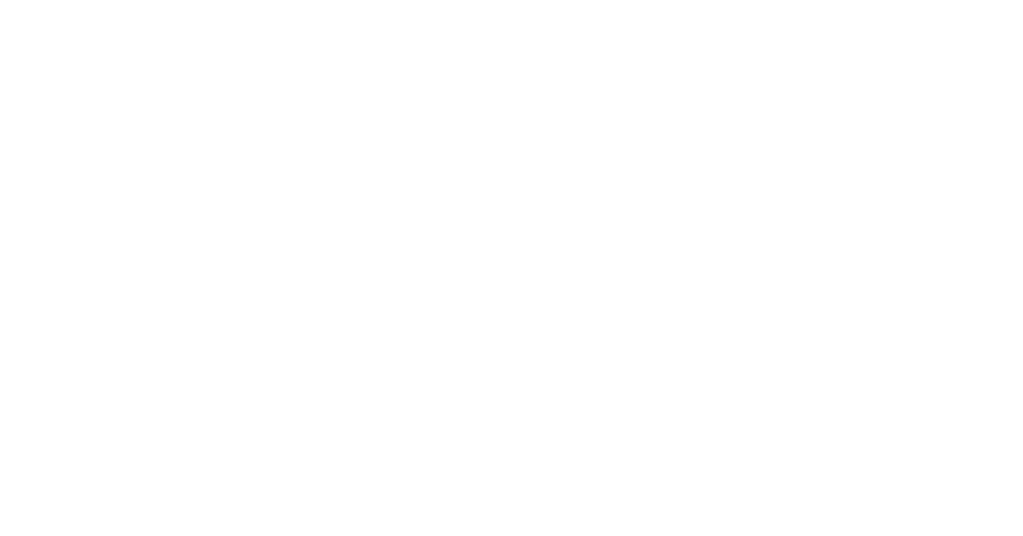
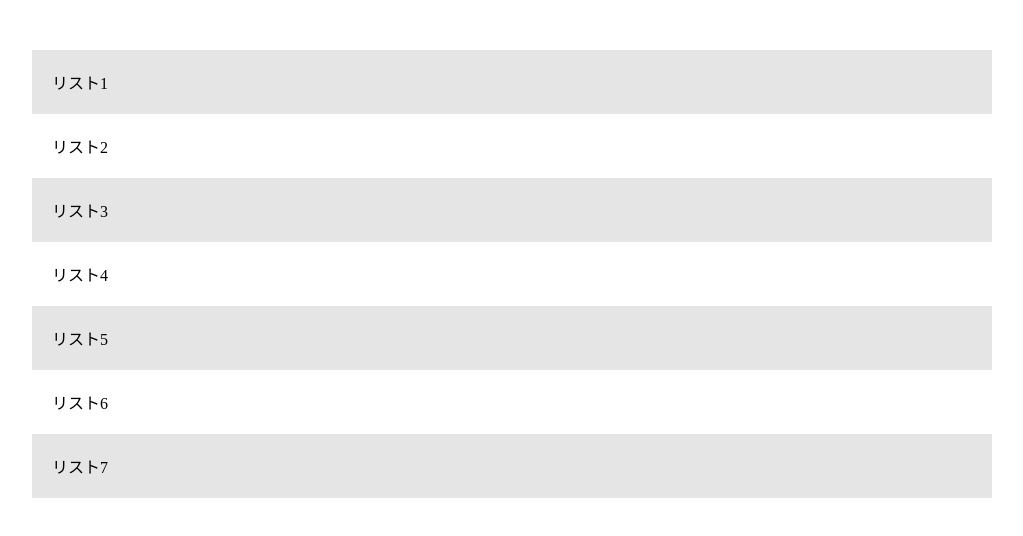
Before and after one commit to YutoSekiguchi-infratop/html-css-chapter8, a plain HTML site: page index.html in a window 1280 px wide. Shown: the whole page, without its empty margins (128-1151 px from the left). Drawn offline with Linux system fonts and the light colour scheme.

Commit message:
[Add]listの作成

```diff
--- a/index.html
+++ b/index.html
@@ -6,6 +6,16 @@
   <title>演習問題</title>
 </head>
 <body>
-
+  <div class="list-box">
+    <ul class="list">
+      <li class="list-item">リスト1</li>
+      <li class="list-item">リスト2</li>
+      <li class="list-item">リスト3</li>
+      <li class="list-item">リスト4</li>
+      <li class="list-item">リスト5</li>
+      <li class="list-item">リスト6</li>
+      <li class="list-item">リスト7</li>
+    </ul>
+  </div>
 </body>
 </html>
--- a/style.css
+++ b/style.css
@@ -3,3 +3,20 @@
   padding: 0;
   box-sizing: border-box;
 }
+
+.list-box {
+  width: 960px;
+  margin: 50px auto 0 auto;
+}
+
+.list {
+  list-style: none;
+}
+
+.list-item {
+  padding: 20px 0 20px 20px;
+}
+
+.list-item:nth-child(odd) {
+  background-color: #e5e5e5;
+}
```
